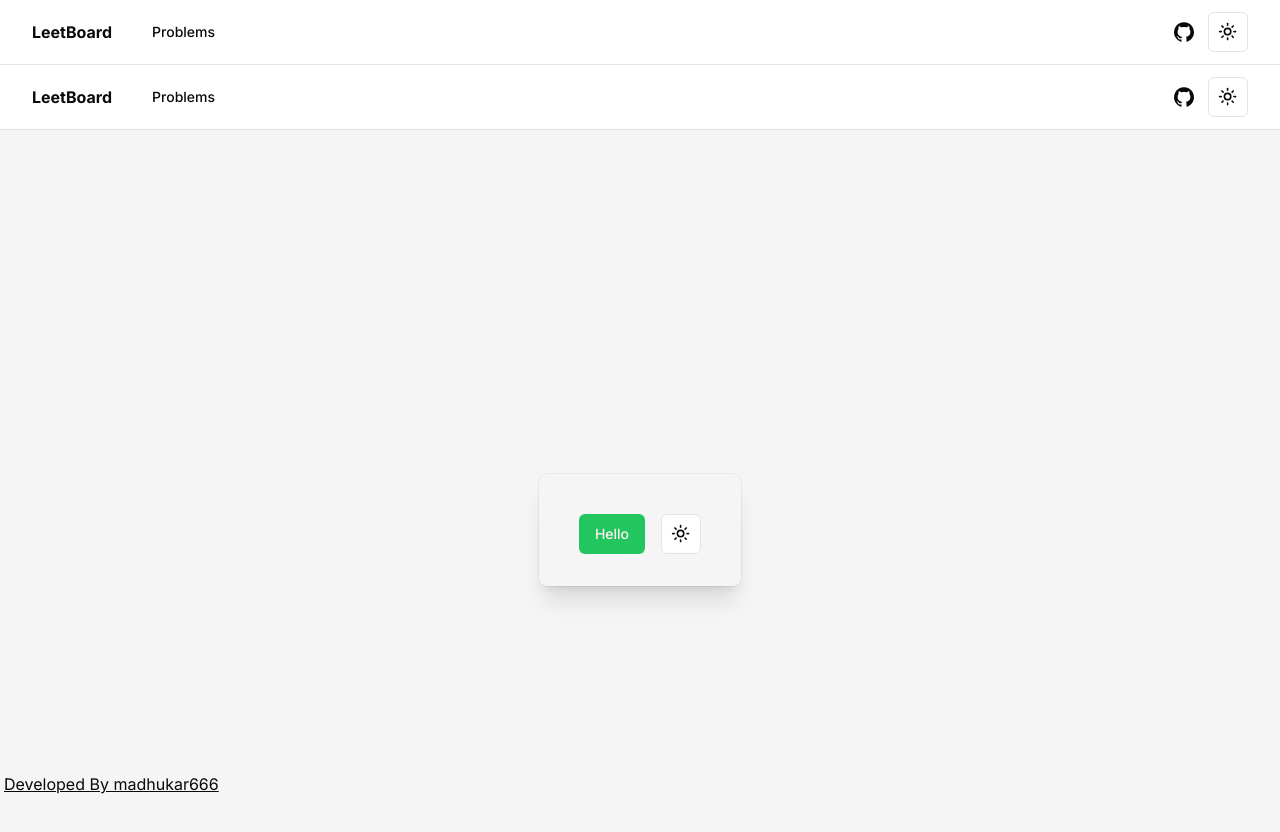
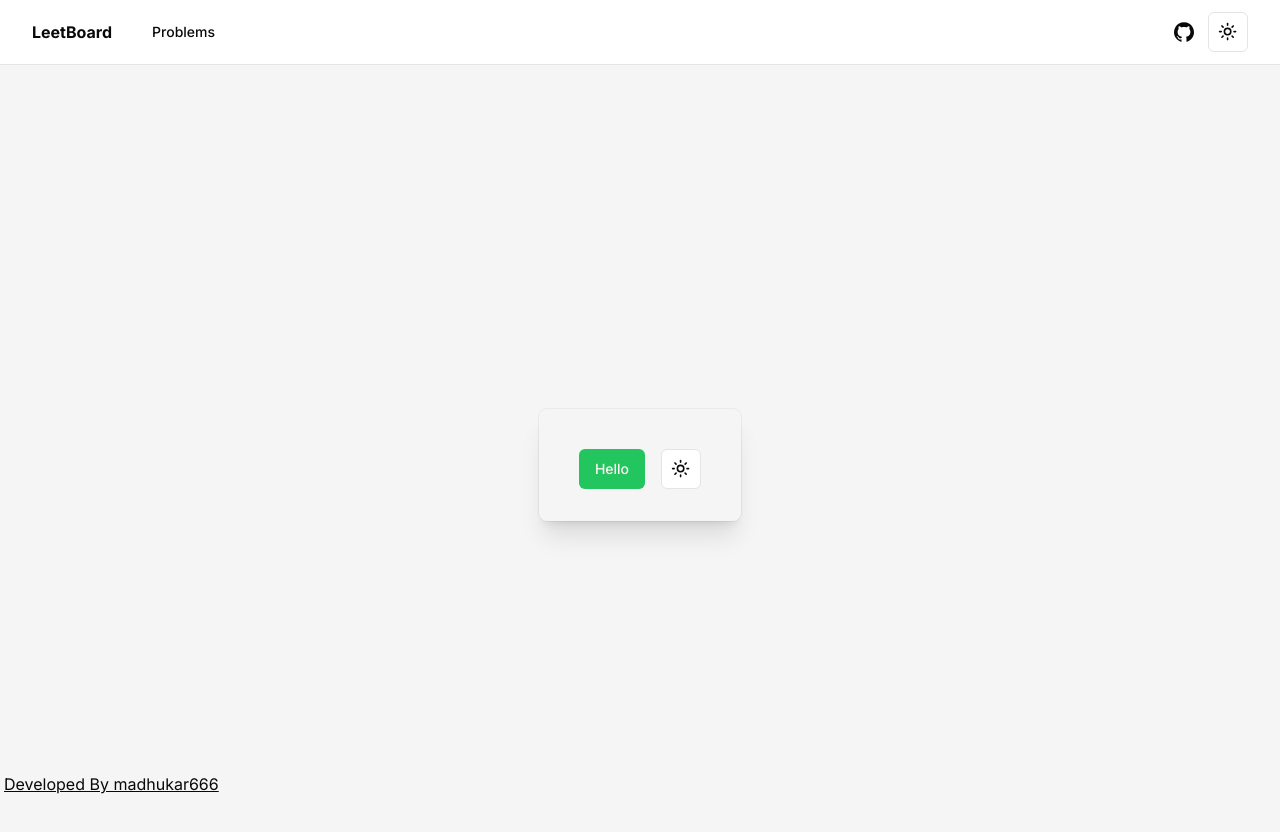
Before and after one commit to madhukar666/leet-board, a Next.js app in the folder leet-board/: page / in a window 1280 px wide. Shown: the top 832 px of the page. Built offline with nearby package versions, Linux system fonts and the light colour scheme.

Commit message:
add problems card

```diff
--- a/leet-board/src/app/layout.tsx
+++ b/leet-board/src/app/layout.tsx
@@ -20,8 +20,9 @@ export default function RootLayout({
 }>) {
   return (
     <html lang="en">
+
+      <body className={inter.className}>
       <SiteHeader></SiteHeader>
-      <body className={inter.className}>
         <ThemeProvider
           attribute="class"
           defaultTheme="system"
--- a/leet-board/src/app/page.tsx
+++ b/leet-board/src/app/page.tsx
@@ -1,6 +1,5 @@
 "use client"
 
-import { SiteHeader } from "@/components/header"
 import Footer from "@/app/footer"
 import { ModeToggle } from "@/components/modetoggle"
 import { ButtonDemo } from "@/app/button"
@@ -8,7 +7,6 @@ import { ButtonDemo } from "@/app/button"
 export default function Home() {
   return (
     <div>
-      <SiteHeader />
       <main className="flex min-h-screen flex-col items-center justify-center p-24 bg-neutral-100 dark:bg-black">
         <div className="relative px-6 pb-8 pt-10 shadow-xl ring-1 ring-gray-900/5 dark:ring-white sm:mx-auto sm:max-w-lg sm:rounded-lg sm:px-10">
           <div className={"flex "}>
--- a/leet-board/src/components/main-nav.tsx
+++ b/leet-board/src/components/main-nav.tsx
@@ -4,14 +4,14 @@ import Link from "next/link"
 import { NavItem } from "@/types/nav"
 import { siteConfig } from "@/config/site"
 import { cn } from "@/lib/utils"
-import {useRouter} from "next/navigation"
+
 
 interface MainNavProps {
   items?: NavItem[]
 }
 
 export function MainNav({ items }: MainNavProps) {
-  const router = useRouter()
+
   return (
     <div className="flex gap-6 md:gap-10">
       <Link href="/" className="flex items-center space-x-2">
@@ -29,7 +29,7 @@ export function MainNav({ items }: MainNavProps) {
                   className={cn(
                     "flex items-center text-sm font-medium "
                   )}
-                  onClick = {()=>router.push('/problems')}
+
                 >
                   {"Problems"}
                 </Link>
```
